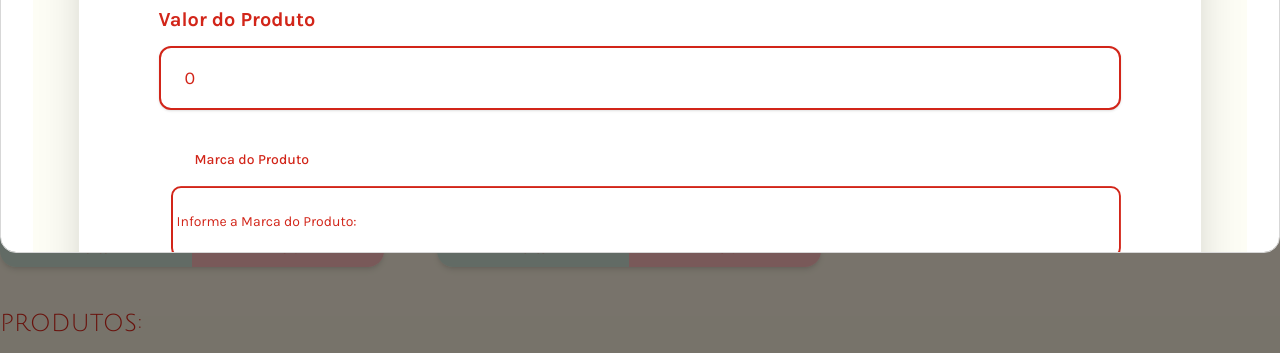
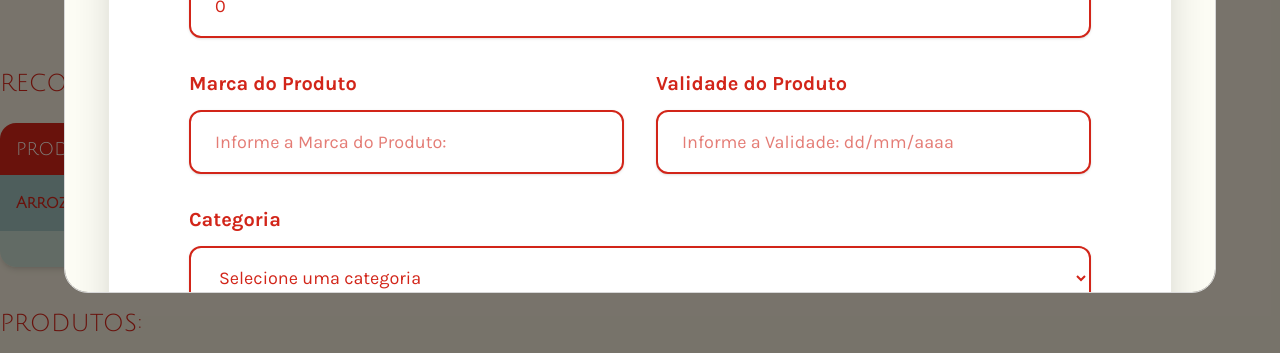
Before and after one commit to Projeto-Integrador-Grupo-06/delivery-front, a React (Vite) app: page / in a window 1280 px wide. Both pictures are taken after a click on the button "Adicionar Produto". Shown: the part 447-800 px from the top of the page. Built offline with nearby package versions, Linux system fonts and the light colour scheme; data requests are answered from the project's data file.

Commit message:
Ajustes nos alertas

```diff
--- a/db.json
+++ b/db.json
@@ -22,69 +22,35 @@
       "descricao": "O bolo menos saudável do mundo!"
     },
     {
-      "tipo": "salada",
-      "descricao": "tipos de salada",
-      "categoriaVegano": true,
+      "tipo": "Grãos",
+      "descricao": "Grãos legais",
+      "categoriaVegano": false,
       "categoriaOrganico": true,
-      "id": "P3viCTryQh8"
+      "id": "25cEnt7skSA"
     }
   ],
   "produtos": [
     {
       "id": "1",
       "nome": "Bolo de Chocolate 1Kg",
-      "valor": 50,
+      "valor": "50.75",
       "marca": "LeBolle",
       "validade": "04/12/2026",
-      "categoria": {
-        "id": "1",
-        "tipo": "Bolo",
-        "categoriaVegano": false,
-        "categoriaOrganico": false,
-        "descricao": "O bolo menos saudável do mundo!"
-      }
+      "categoriaId": 1
     },
     {
-      "id": "R3biZjKUtWA",
-      "nome": "bolo",
-      "valor": 25,
-      "marca": "mc donalds",
-      "validade": "15/07/2007",
+      "nome": "Arroz",
+      "valor": "15",
+      "marca": "Namorado",
+      "validade": "24/08/2026",
       "categoria": {
-        "id": "1",
-        "tipo": "Bolo",
+        "tipo": "Grãos",
+        "descricao": "Grãos legais",
         "categoriaVegano": false,
-        "categoriaOrganico": false,
-        "descricao": "O bolo menos saudável do mundo!"
-      }
-    },
-    {
-      "nome": "salada de frutas",
-      "valor": "25.00",
-      "marca": "mc donalds",
-      "validade": "15/07/2007",
-      "categoria": {
-        "tipo": "salada",
-        "descricao": "tipos de salada",
-        "categoriaVegano": true,
         "categoriaOrganico": true,
-        "id": "P3viCTryQh8"
+        "id": "25cEnt7skSA"
       },
-      "id": "e2YNGixauRU"
-    },
-    {
-      "nome": "Salada de legumes",
-      "valor": "50.00",
-      "marca": "mc donalds",
-      "validade": "15/07/2007",
-      "categoria": {
-        "tipo": "salada",
-        "descricao": "tipos de salada",
-        "categoriaVegano": true,
-        "categoriaOrganico": true,
-        "id": "P3viCTryQh8"
-      },
-      "id": "dO5tsQsA4bs"
+      "id": "dVkAyxLgOnQ"
     }
   ],
   "$schema": "./node_modules/json-server/schema.json"
--- a/index.html
+++ b/index.html
@@ -2,7 +2,7 @@
 <html lang="pt-br">
   <head>
     <meta charset="UTF-8" />
-    <link rel="icon" type="image/svg+xml" href="./src/assets/favicon.png" />
+    <link rel="icon" type="image/svg+xml" href="./src/assets/img/favicon.png" />
     <meta name="viewport" content="width=device-width, initial-scale=1.0" />
     <title>rangobox</title>
   </head>
--- a/src/components/produto/deletarproduto/DeletarProduto.tsx
+++ b/src/components/produto/deletarproduto/DeletarProduto.tsx
@@ -102,7 +102,7 @@ function DeletarProduto() {
                             className="text-base font-bold text-[#D22519]"
                             style={{ fontFamily: "'Julius Sans One', sans-serif" }}
                         >
-                            R$ {produto.valor?.toFixed(2)}
+                            R$ {Number(produto.valor).toFixed(2)}
                         </p>
 
                     </div>
--- a/src/components/produto/editarProduto/EditarProduto.tsx
+++ b/src/components/produto/editarProduto/EditarProduto.tsx
@@ -2,6 +2,7 @@ import { useEffect, useState, type ChangeEvent, type FormEvent } from "react";
 import { useNavigate, useParams } from "react-router-dom";
 import { atualizar, buscar } from "../../../service/Service";
 import type Produto from "../../../models/Produto";
+import { ToastAlerta } from "../../../utils/ToastAlerta";
 
 function EditarProduto() {
   const navigate = useNavigate();
@@ -18,7 +19,7 @@ function EditarProduto() {
 
   useEffect(() => {
     if (id !== undefined) {
-      buscar(`/produtos/${id}`, setProduto, {});
+      buscar(`/produtos/${id}`, setProduto);
     }
   }, [id]);
 
@@ -33,13 +34,13 @@ function EditarProduto() {
     e.preventDefault();
 
     try {
-      await atualizar(`/produtos/${id}`, produto, setProduto, {});
+      await atualizar(`/produtos/${id}`, produto, setProduto);
 
-      alert("Produto atualizado com sucesso!");
+      ToastAlerta("Produto atualizado com sucesso!", "sucesso");
 
       navigate("/produtos");
     } catch (error) {
-      alert("Erro ao atualizar produto!");
+      ToastAlerta("Erro ao atualizar produto!", "erro");
     }
   }
   return (
--- a/src/components/produto/formproduto/FormProduto.tsx
+++ b/src/components/produto/formproduto/FormProduto.tsx
@@ -4,7 +4,6 @@ import type Produto from "../../../models/Produto";
 import type Categoria from "../../../models/Categoria";
 import { atualizar, buscar, cadastrar } from "../../../service/Service";
 import { ClipLoader } from "react-spinners";
-
 import { ToastAlerta } from "../../../utils/ToastAlerta";
 
 function FormProduto() {
@@ -18,13 +17,14 @@ function FormProduto() {
     valor: 0,
     marca: "",
     validade: "",
+    categoria: null,
   });
 
   async function buscarCategorias() {
     try {
       await buscar("/categorias", setCategorias);
     } catch (error) {
-      alert("Erro ao carregar as categorias.");
+      ToastAlerta("Erro ao carregar as categorias.", "success");
     }
   }
 
@@ -65,20 +65,20 @@ function FormProduto() {
     try {
       if (id !== undefined) {
         await atualizar("/produtos", produto, setProduto);
-        alert("O Produto foi atualizado com sucesso!");
+        ToastAlerta("O Produto foi atualizado com sucesso!", "sucesso");
       } else {
         await cadastrar("/produtos", produto, setProduto);
-        ToastAlerta("O Produto foi atualizado com sucesso!", "sucesso");
+        ToastAlerta("O Produto foi cadastrado com sucesso!", "sucesso");
       }
-
 
       retornar();
     } catch (error: any) {
       if (!error.toString().includes("401")) {
-        alert(
+        ToastAlerta(
           id !== undefined
             ? "Erro ao atualizar o Produto."
-            : "Erro ao cadastrar o Produto."
+            : "Erro ao cadastrar o Produto.",
+          "erro"
         );
       }
     } finally {
@@ -185,25 +185,19 @@ function FormProduto() {
             />
           </div>
 
-          <div className="sm:col-span-4">
-            <label className="block text-sm/6 font-medium text-[#D22519] pl-9 p-1.5 font-['Karla']">
-              Marca do Produto
-            </label>
-            <div className="mt-2">
-              <div className="flex items-center rounded-md bg-white/5 pl-3 outline-1 -outline-offset-1 outline-white/10 ">
+          {/* Marca + Validade lado a lado */}
+          <div className="grid grid-cols-1 md:grid-cols-2 gap-8">
+            <div>
+              <label className={labelClasses}>Marca do Produto</label>
               <input
                 id="marca"
                 type="text"
                 name="marca"
                 placeholder="Informe a Marca do Produto:"
                 value={produto.marca}
-                  onChange={(e: ChangeEvent<HTMLInputElement>) =>
-                    atualizarEstado(e)
-                  }
-                  className="block min-w-0  py-1.5 pr-3 pl-1 text-base text-[#D22519] placeholder:text-[#D22519] border-2
-                   border-[#D22519] rounded-[10px] focus:outline-none sm:text-sm/6 w-[1201.33px] h-[71.71px] font-['Karla']"
+                onChange={atualizarEstado}
+                className={inputClasses}
               />
-              </div>
             </div>
 
             <div>
--- a/src/components/produto/modalproduto/ModalProduto.tsx
+++ b/src/components/produto/modalproduto/ModalProduto.tsx
@@ -6,17 +6,23 @@ function ModalProduto() {
     return (
         <>
             <Popup
-                trigger={<button className="bg-[#d22519] text-[#f0e7d6] rounded-3xl px-4 py-2 hover:bg-transparent hover:border-solid hover:border-[#d22519] hover:border-2 hover:text-[#d22519] cursor-pointer"> Adicionar Produto
-
-        </button>}
-        modal  contentStyle={{
-   width: "auto",
-    height: "600px",
-    borderRadius: "1rem",
-    padding: "2rem",
-    overflowY: "auto"
-  }}>
-
+                trigger={
+                    <button className="bg-[#d22519] text-[#f0e7d6] rounded-3xl px-4 py-2 hover:bg-transparent hover:border-solid hover:border-[#d22519] hover:border-2 hover:text-[#d22519] cursor-pointer">
+                        Adicionar Produto
+                    </button>
+                }
+                modal
+                contentStyle={{
+                    width: "90vw",
+                    maxWidth: "1400px",
+                    height: "auto",
+                    maxHeight: "85vh",
+                    borderRadius: "1.5rem",
+                    padding: "0",
+                    overflowY: "auto",
+                    background: "#FDFDF5",
+                }}
+            >
                 <FormProduto />
             </Popup>
         </>
```
Lines whose indentation alone changed are shown as unchanged.
